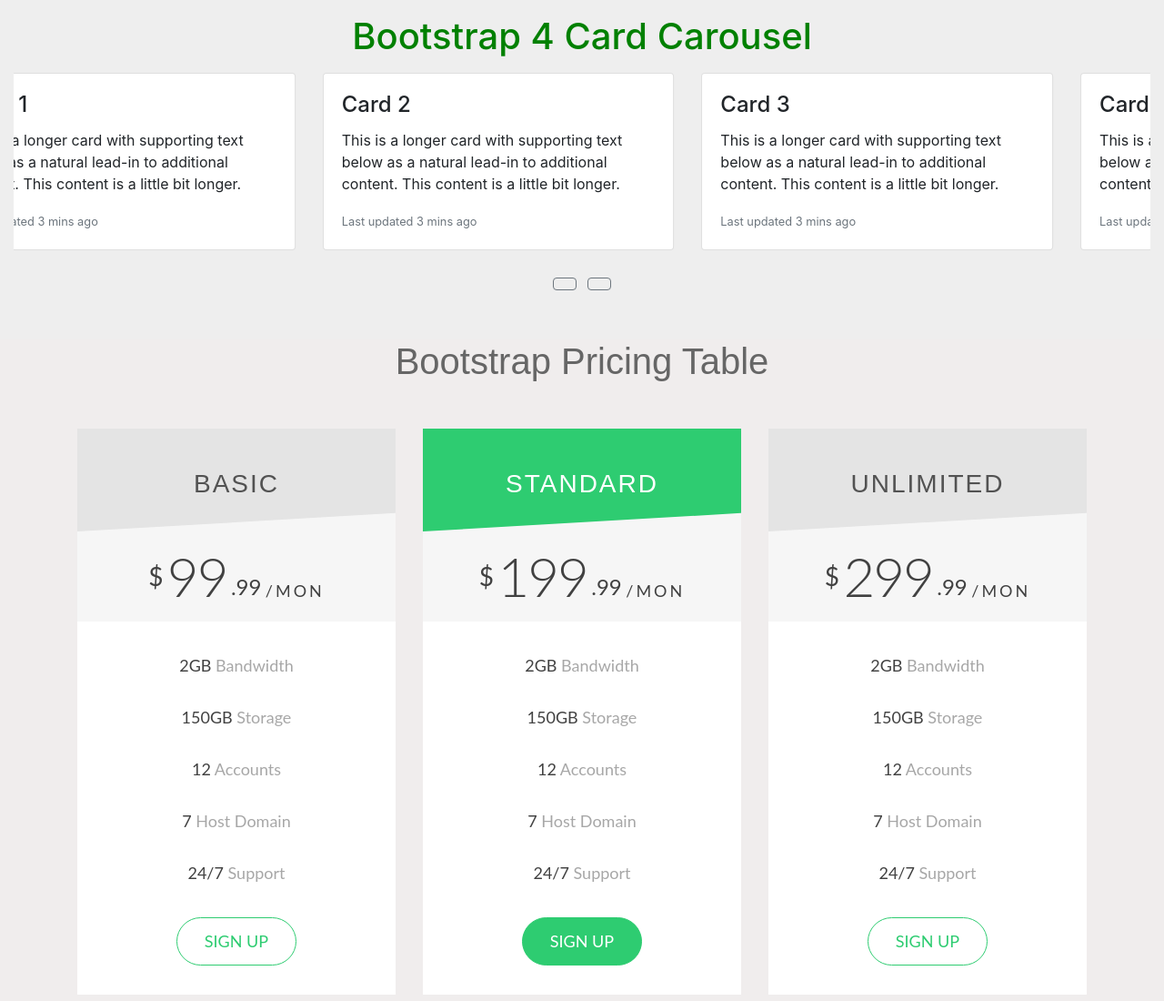
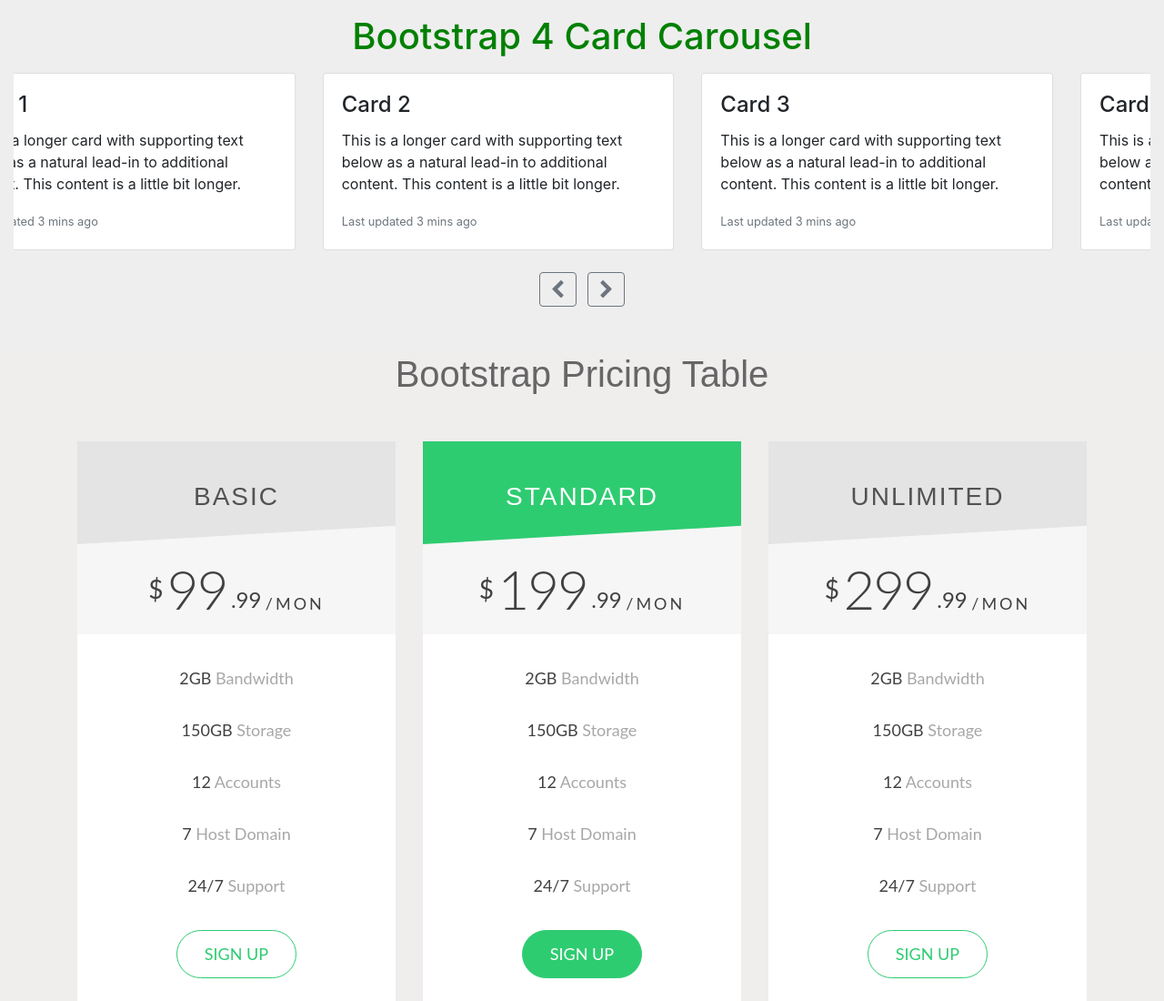
Before and after one commit to vanmitG/online-Course-Web, a plain HTML site: page index.html in a window 1280 px wide. Shown: the top 1100 px of the page at 91% size. Drawn offline with nearby package versions, Linux system fonts and the light colour scheme.

Commit message:
add link for font awsome

```diff
--- a/index.html
+++ b/index.html
@@ -13,7 +13,8 @@
       crossorigin="anonymous"
     />
     <!-- <link rel="stylesheet" href="/css/bootsrapCss.css" /> -->
-
+    <!-- font awsome link -->
+    <link href="https://stackpath.bootstrapcdn.com/font-awesome/4.7.0/css/font-awesome.min.css" rel="stylesheet" integrity="sha384-wvfXpqpZZVQGK6TAh5PVlGOfQNHSoD2xbE+QkPxCAFlNEevoEH3Sl0sibVcOQVnN" crossorigin="anonymous">
     <!-- style.css link -->
     <link rel="stylesheet" href="/css/style.css" />
   </head>
```
